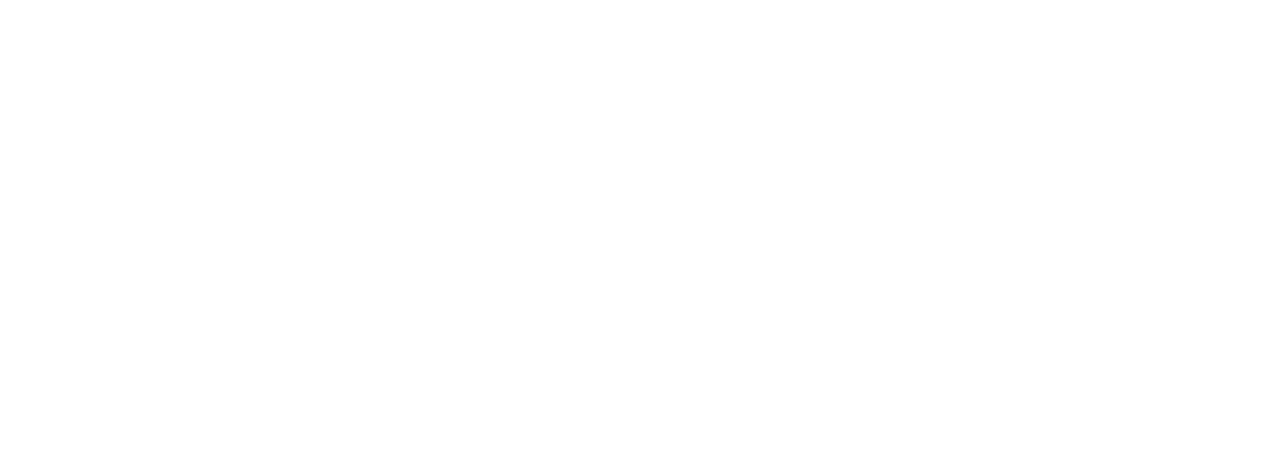
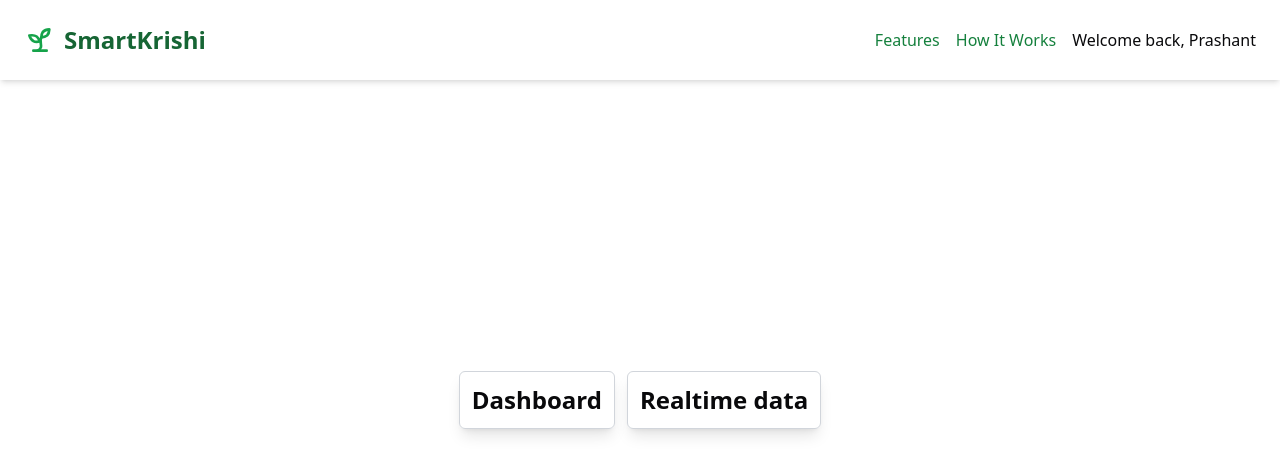
Before and after one commit to theprashantsherkar/SmartKrishi, a React (Vite) app: page /app in a window 1280 px wide. Before the commit this address had no page. Shown: the top 474 px of the page. Built offline with nearby package versions, Linux system fonts and the light colour scheme.

Commit message:
adding application portal

```diff
--- a/src/App.jsx
+++ b/src/App.jsx
@@ -6,6 +6,7 @@
 import Landing from './pages/Landing';
 import { Toaster } from 'react-hot-toast';
 import Values from './pages/Values';
+import Application from './pages/Application';
 
 function App() {
   return (
@@ -16,6 +17,7 @@
         <Route path='/login' element={<Login />} />
         <Route path='/signup' element={<Signin />} />
         <Route path='/dashboard' element={<Dashboard />} />
+        <Route path='/app' element={<Application />} />
         <Route path='/realtime' element={ <Values/>} />
       </Routes>
       <Toaster />
--- a/src/components/Form.jsx
+++ b/src/components/Form.jsx
@@ -50,7 +50,7 @@
 
       // await new Promise(r=>setTimeout(r, 2000));
 
-      navigate('/dashboard')
+      navigate('/app');
     } catch (err) {
       setError("An error occurred during login. Please try again.");
       console.log(error);
--- a/src/components/custom/Dashboard.jsx
+++ b/src/components/custom/Dashboard.jsx
@@ -70,7 +70,7 @@
             <div className="flex justify-between items-center mb-6">
                 <div className='flex items-end gap-4 '>
                     <h1 className='flex items-center gap-3 text-3xl font-bold '><Sprout className='scale-150 text-green-400' /> SmartKrishi</h1>
-                    <h2 className="text-2xl font-bold text-gray-800">Soil Parameters Analysis</h2>
+                    <h2 className="text-xl font-bold text-gray-800">Soil Parameters Analysis</h2>
                 </div>
                 <div className="space-x-2">
                     {Object.keys(parameterConfig).map(param => (
--- /dev/null
+++ b/src/pages/Application.jsx
@@ -0,0 +1,40 @@
+import Navbar from '@/components/custom/Navbar';
+import { Sprout } from 'lucide-react';
+import React from 'react'
+import { useNavigate } from 'react-router-dom'
+
+
+function Application() {
+
+    const navigate = useNavigate();
+
+    return (
+        <>
+            <div className='absolute w-full'>
+                <nav className="bg-white shadow-md px-6 py-6 flex justify-between items-center">
+                    <div className="flex items-center">
+                        <Sprout className="text-green-600 mr-2" size={32} />
+                        <h1 className="text-2xl font-bold text-green-800">SmartKrishi</h1>
+                        <h1></h1>
+                    </div>
+                    <div className="space-x-4 flex items-center">
+
+                        <a href="#features" className="text-green-700 hover:text-green-900">Features</a>
+                        <a href="#how-it-works" className="text-green-700 hover:text-green-900">How It Works</a>
+                        <h1 className=''>Welcome back, Prashant</h1>
+                    </div>
+                </nav>
+            </div>
+            <div className=' h-screen flex items-center justify-center gap-3 '>
+                <div onClick={() => navigate('/dashboard')} className='hover:cursor-pointer border border-gray-300 p-3 rounded-md text-2xl font-semibold shadow-lg hover:shadow-gray-500 transition-all'>
+                    <h1>Dashboard</h1>
+                </div>
+                <div onClick={() => navigate('/realtime')} className='hover:cursor-pointer border border-gray-300 p-3 rounded-md text-2xl font-semibold shadow-lg hover:shadow-gray-500 transition-all'>
+                    <h1>Realtime data</h1>
+                </div>
+            </div>
+        </>
+  )
+}
+
+export default Application
--- a/src/pages/Landing.jsx
+++ b/src/pages/Landing.jsx
@@ -8,9 +8,7 @@
 function Landing() {
   return (
     <>
-
       <div className="min-h-screen bg-green-50 flex flex-col">
-
       <Navbar />
       <Hero />
       <Features />
```
